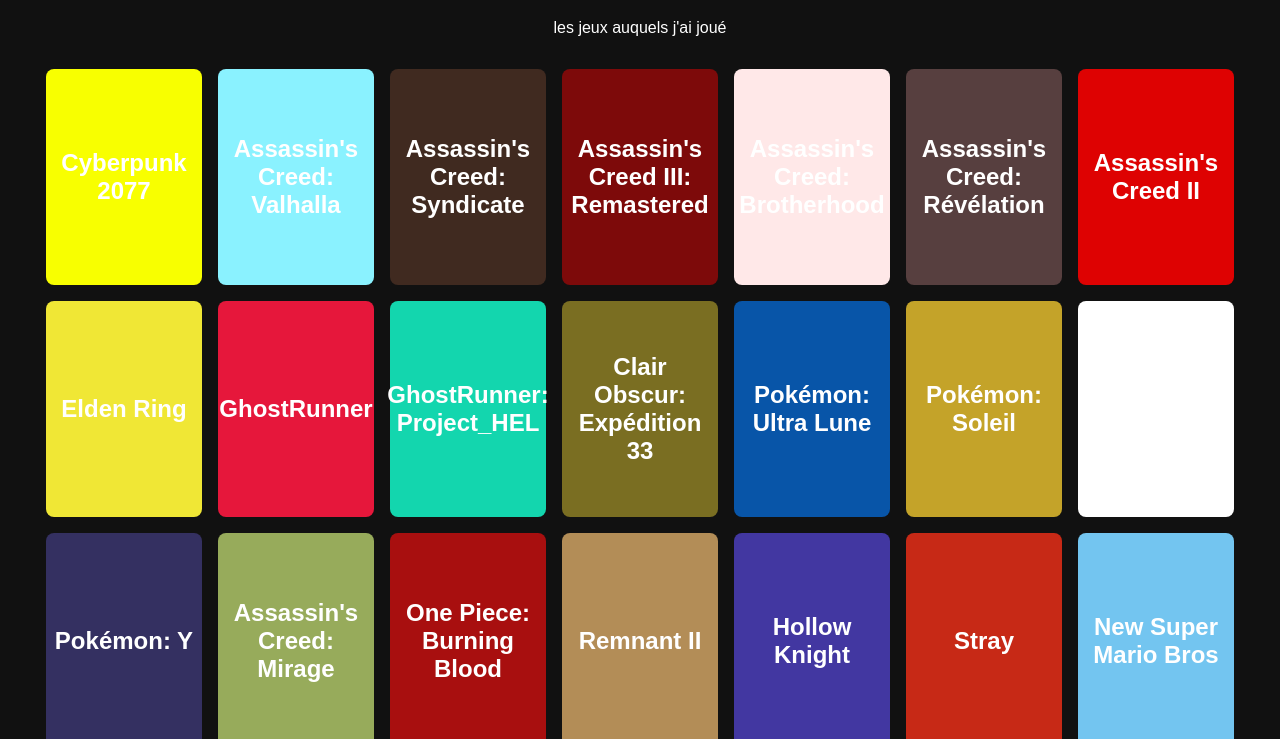
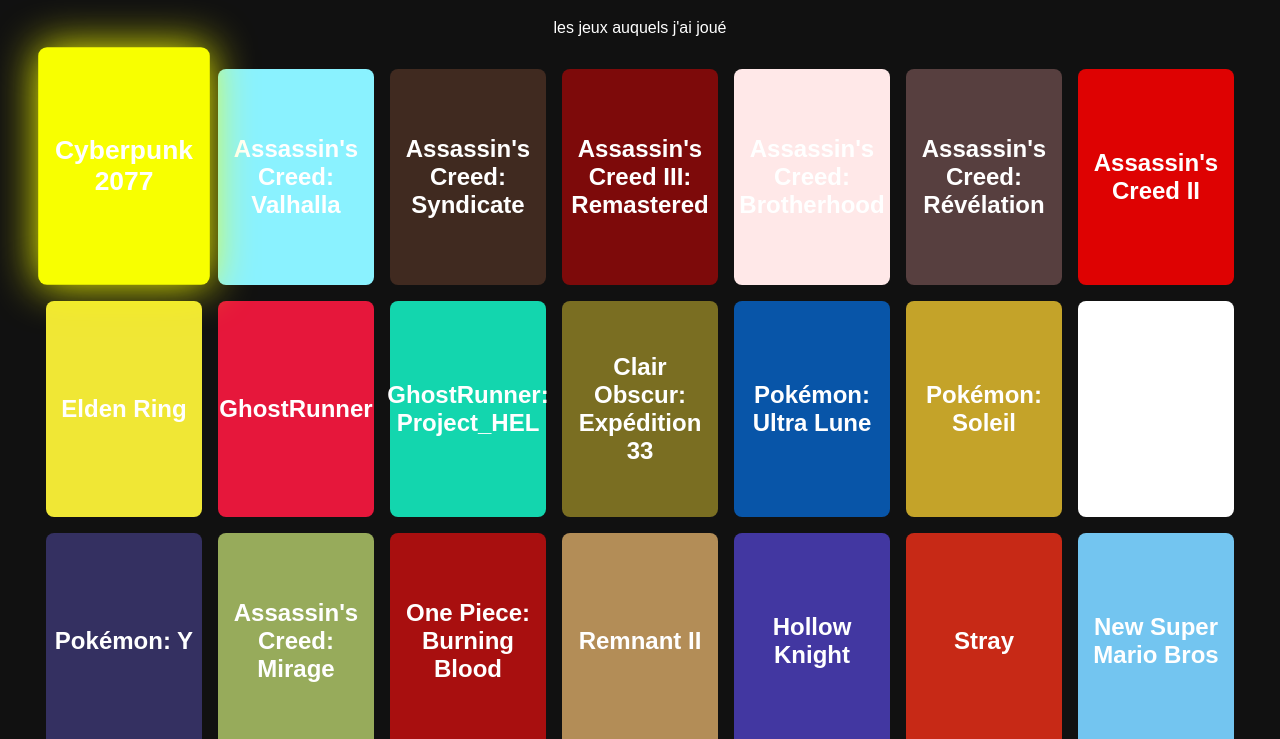
Before and after one commit to helkao/Jeux-video, a plain HTML site: page index.html in a window 1280 px wide. In both pictures the pointer is over the element "Cyberpunk 2077". Shown: the part 61-800 px from the top of the page. Drawn offline with Linux system fonts and the light colour scheme.

Commit message:
Update index.html

```diff
--- a/index.html
+++ b/index.html
@@ -27,6 +27,11 @@
         align-items: center;
         justify-content: center;
         padding: 8px;
+        transition: transform 0.3s ease, box-shadow 0.3s ease;
+      }
+      .jeu:hover{
+        transform: scale(1.1) translateY(-10px);
+        box-shadow: 0 0 40px var(--couleur);
       }
     </style>
   </head>
```
